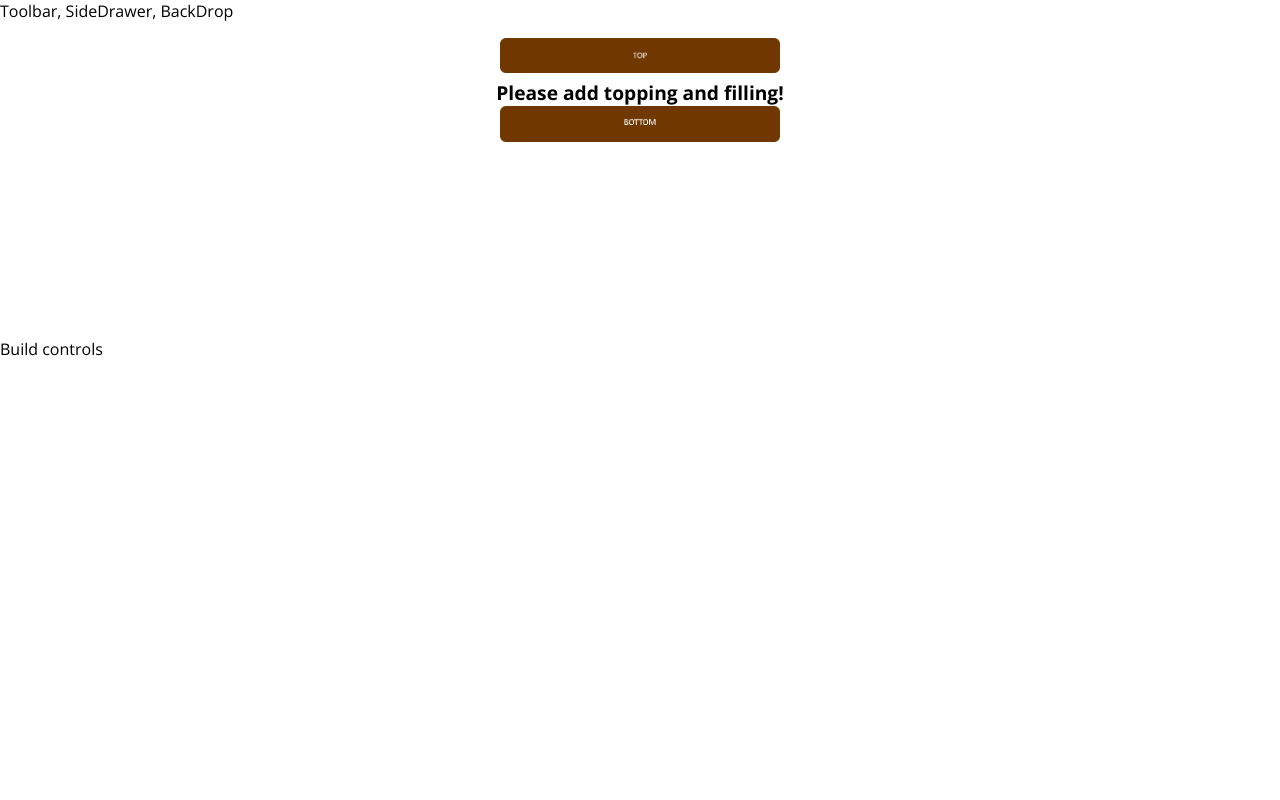
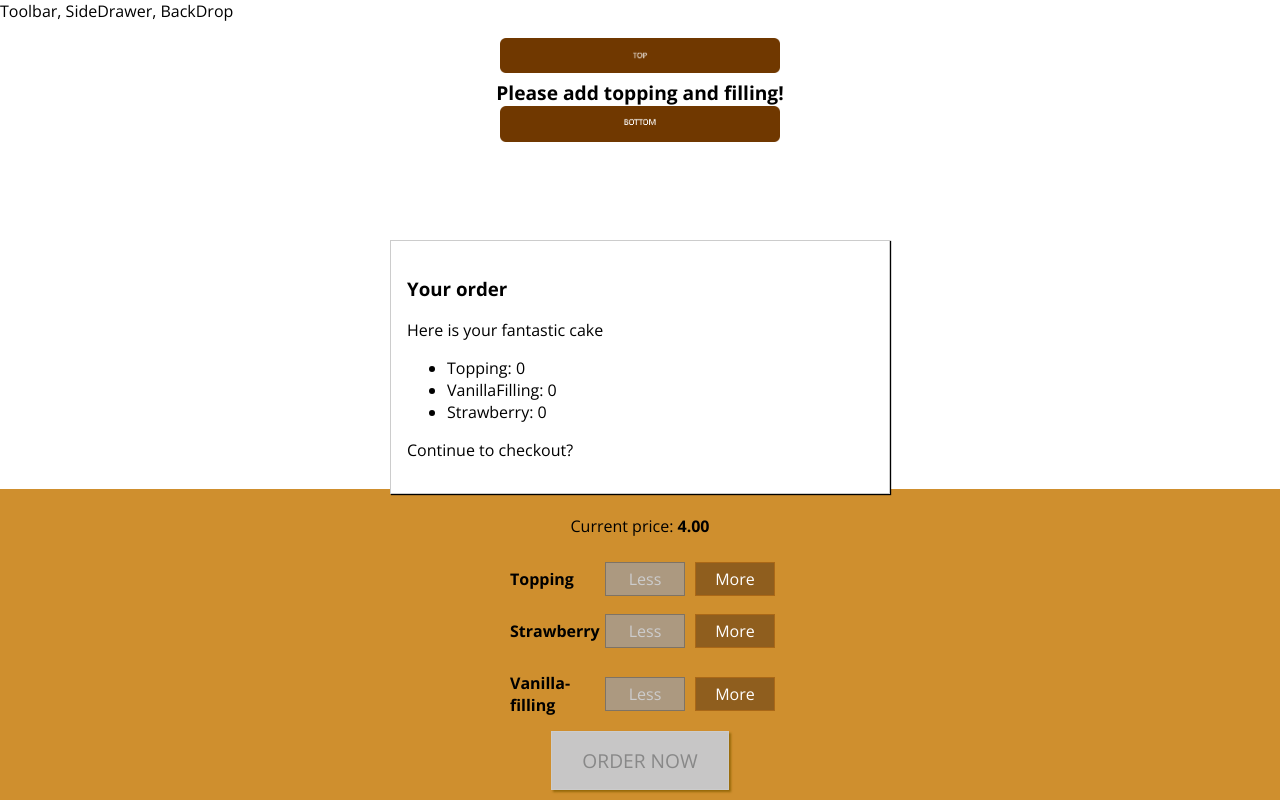
Before and after one commit to harryC72/cakeBuilder, a React (Create React App) app: page / in a window 1280 px wide. Built offline with nearby package versions, Linux system fonts and the light colour scheme.

Commit message:
Implementing order function

```diff
--- /dev/null
+++ b/src/components/UI/Modal.js
@@ -0,0 +1,8 @@
+import React from "react";
+import classes from "./Modal.module.css";
+
+const Modal = props => {
+  return <div className={classes.Modal}>{props.children}</div>;
+};
+
+export default Modal;
--- /dev/null
+++ b/src/components/UI/Modal.module.css
@@ -0,0 +1,20 @@
+.Modal {
+    position: fixed;
+    z-index: 500;
+    background-color: white;
+    width: 70%;
+    border: 1px solid #ccc;
+    box-shadow: 1px 1px 1px black;
+    padding: 16px;
+    left: 15%;
+    top: 30%;
+    box-sizing: border-box;
+    transition: all 0.3s ease-out;
+}
+
+@media (min-width: 600px) {
+    .Modal {
+        width: 500px;
+        left: calc(50% - 250px);
+    }
+}
--- a/src/components/cake/BuildControl.js
+++ b/src/components/cake/BuildControl.js
@@ -1,14 +1,18 @@
-import React from 'react'
-import classes from './BuildControls.module.css';
+import React from "react";
+import classes from "./BuildControl.module.css";
 
-const BuildControl = ({label}) => {
-    return (
-        <div className={classes.buildControl}>
-            <div className={classes.label}>{label}</div>
-            <button className={classes.less}>Less</button>
-            <button className={classes.more}>More</button>
-        </div>
-    )
-}
+const BuildControl = ({ label, added, removed, disabled }) => {
+  return (
+    <div className={classes.BuildControl}>
+      <div className={classes.Label}>{label}</div>
+      <button className={classes.Less} onClick={removed} disabled={disabled}>
+        Less
+      </button>
+      <button className={classes.More} onClick={added}>
+        More
+      </button>
+    </div>
+  );
+};
 
 export default BuildControl;
--- a/src/components/cake/BuildControls.js
+++ b/src/components/cake/BuildControls.js
@@ -1,5 +1,6 @@
 import React from "react";
 import classes from "./BuildControls.module.css";
+import BuildControl from "./BuildControl";
 
 const controls = [
   { label: "Topping", type: "topping" },
@@ -7,8 +8,28 @@
   { label: "Vanilla-filling", type: "vanillaFilling" }
 ];
 
-const BuildControls = () => {
-  return <div className={classes.BuildControls} />;
-};
+const BuildControls = props => (
+  <div className={classes.BuildControls}>
+    <p>
+      Current price:<strong> {props.price.toFixed(2)}</strong>
+    </p>
+    {controls.map(control => (
+      <BuildControl
+        key={control.label}
+        label={control.label}
+        added={() => props.ingredientAdder(control.type)}
+        removed={() => props.ingredientRemover(control.type)}
+        disabled={props.disabled[control.type]}
+      />
+    ))}
+    <button
+      disabled={!props.disableOrderButton}
+      className={classes.OrderButton}
+      onClick={props.ordered}
+    >
+      ORDER NOW
+    </button>
+  </div>
+);
 
 export default BuildControls;
--- a/src/components/cake/BuildControls.module.css
+++ b/src/components/cake/BuildControls.module.css
@@ -1,9 +1,54 @@
-.buildControls {
+.BuildControls {
   width: 100%;
   background: #cf8f2e;
   display: flex;
   flex-flow: column;
+  align-items: center;
   box-shadow: 0px 2px 1 #ccc;
   margin: auto;
   padding: 10px 0;
+  position: fixed;
+  bottom: 0;
 }
+
+.OrderButton {
+  background-color: #dad735;
+  outline: none;
+  cursor: pointer;
+  border: 1px solid #966909;
+  color: #966909;
+  font-family: inherit;
+  font-size: 1.2em;
+  padding: 15px 30px;
+  box-shadow: 2px 2px 2px #966909;
+}
+
+.OrderButton:hover,
+.OrderButton:active {
+  background-color: #a0db41;
+  border: 1px solid #966909;
+  color: #966909;
+}
+
+.OrderButton:disabled {
+  background-color: #c7c6c6;
+  cursor: not-allowed;
+  border: 1px solid #ccc;
+  color: #888888;
+}
+
+.OrderButton:not(:disabled) {
+  animation: enable 0.3s linear;
+}
+
+@keyframes enable {
+  0% {
+    transform: scale(1);
+  }
+  60% {
+    transform: scale(1.1);
+  }
+  100% {
+    transform: scale(1);
+  }
+}
--- /dev/null
+++ b/src/components/cake/OrderSummary.js
@@ -0,0 +1,24 @@
+import React, { Fragment } from "react";
+
+const OrderSummary = ({ ingredients }) => {
+  const ingredientSummary = Object.keys(ingredients).map(
+    (ingredientKey, index) => {
+      return (
+        <li key={ingredientKey + index}>
+          <span style={{ textTransform: "capitalize" }}>{ingredientKey}</span>:{" "}
+          {ingredients[ingredientKey]}
+        </li>
+      );
+    }
+  );
+  return (
+    <Fragment>
+      <h3>Your order</h3>
+      <p>Here is your fantastic cake</p>
+      <ul>{ingredientSummary}</ul>
+      <p>Continue to checkout?</p>
+    </Fragment>
+  );
+};
+
+export default OrderSummary;
--- a/src/containers/CakeBuilder.js
+++ b/src/containers/CakeBuilder.js
@@ -1,6 +1,15 @@
 import React, { Component, Fragment } from "react";
 import PropTypes from "prop-types";
 import Cake from "../components/cake/Cake";
+import BuildControls from "../components/cake/BuildControls";
+import Modal from '../components/UI/Modal';
+import OrderSummary from '../components/cake/OrderSummary';
+
+const _INGREDIENT_PRICES = {
+  topping: 0.5,
+  strawberry: 0.4,
+  vanillaFilling: 1.4
+};
 
 export class CakeBuilder extends Component {
   state = {
@@ -8,14 +17,74 @@
       topping: 0,
       vanillaFilling: 0,
       strawberry: 0
+    },
+    totalprice: 4,
+    purchasable: false,
+    buying: false
+  };
+
+  setPurchasable = ingredients => {
+    let total = 0;
+    for (let key in ingredients) {
+      total += ingredients[key];
+    }
+    if (total > 0) {
+      this.setState({ purchasable: true });
+    } else {
+      this.setState({ purchasable: false });
     }
   };
 
+  buyingHandler = () => {
+    this.setState({buying: true});
+  }
+
+  addIngredientHandler = type => {
+    const oldCount = this.state.ingredients[type];
+    const updatedCount = oldCount + 1;
+    const updatedIngredients = { ...this.state.ingredients };
+    updatedIngredients[type] = updatedCount;
+    const priceAddition = _INGREDIENT_PRICES[type];
+    const oldPrice = this.state.totalprice;
+    const newPrice = oldPrice + priceAddition;
+    this.setState({ totalprice: newPrice, ingredients: updatedIngredients });
+    this.setPurchasable(updatedIngredients);
+  };
+
+  removeIngredientHandler = type => {
+    const oldCount = this.state.ingredients[type];
+    const updatedCount = oldCount - 1;
+    const updatedIngredients = { ...this.state.ingredients };
+    updatedIngredients[type] = updatedCount;
+    const priceAddition = _INGREDIENT_PRICES[type];
+    const oldPrice = this.state.totalprice;
+    const newPrice = oldPrice - priceAddition;
+    this.setState({ totalprice: newPrice, ingredients: updatedIngredients });
+    this.setPurchasable(updatedIngredients);
+  };
+
   render() {
+    const disabledInfo = {
+      ...this.state.ingredients
+    };
+    for (let key in disabledInfo) {
+      disabledInfo[key] = disabledInfo[key] <= 0;
+    }
+
     return (
       <Fragment>
+        <Modal>
+          <OrderSummary ingredients={this.state.ingredients}/>
+        </Modal>
         <Cake ingredients={this.state.ingredients} />
-        <div>Build controls</div>
+        <BuildControls
+          ingredientAdder={this.addIngredientHandler}
+          ingredientRemover={this.removeIngredientHandler}
+          disabled={disabledInfo}
+          price={this.state.totalprice}
+          disableOrderButton={this.state.purchasable}
+          ordered={this.buyingHandler}
+        />
       </Fragment>
     );
   }
```
Also changed, not shown: jsconfig.json (added, +7 -0 lines), src/components/UI/Backdrop.js (added, +11 -0 lines).
